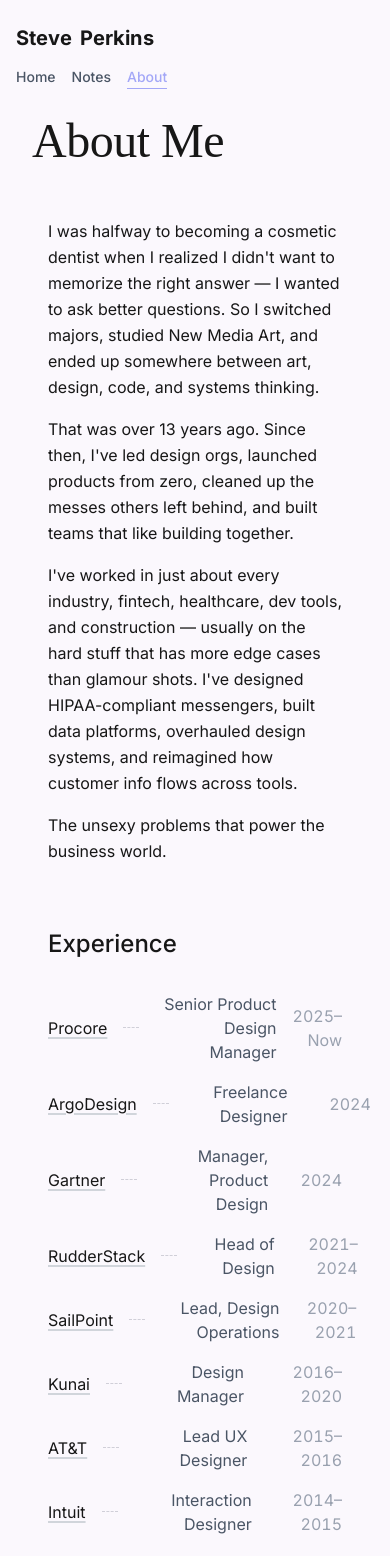
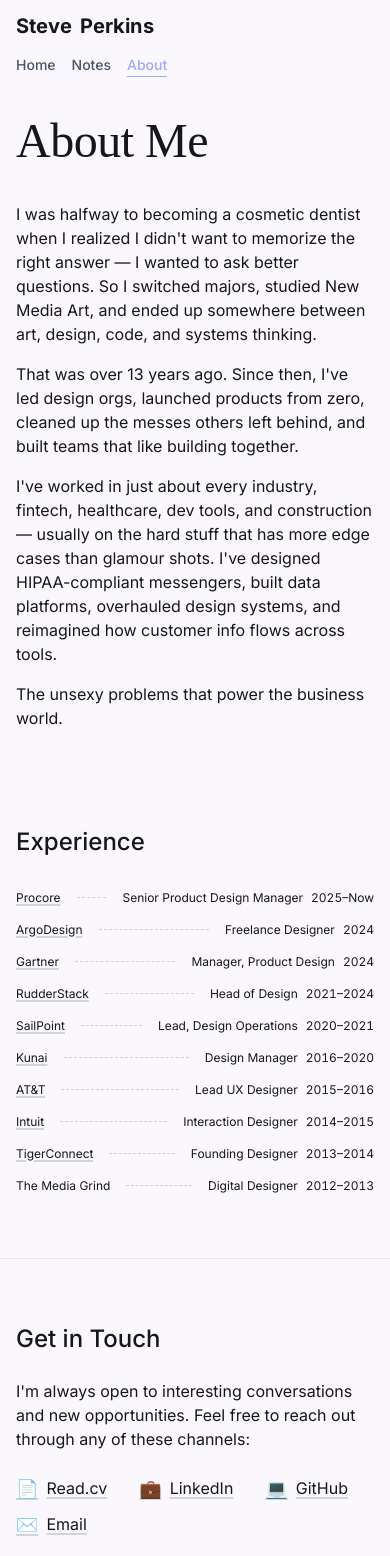
Before and after one commit to stvnprkns/steve-perkins-site, a Next.js app: page /about in a window 390 px wide. Shown: the top 1556 px of the page. Built offline with nearby package versions, Linux system fonts and the light colour scheme; a web font is replaced by a local one.

Commit message:
Update layout and styling across site
- Refactor About page container width and animations
- Fix mobile navigation styling and padding
- Update case study list to match full width of intro
- Replace Twitter with Read.cv in contact section
- Improve responsive design and spacing

```diff
--- /dev/null
+++ b/src/app/about/metadata.ts
@@ -0,0 +1,6 @@
+import { Metadata } from 'next';
+
+export const metadata: Metadata = {
+  title: 'About Steve Perkins',
+  description: 'Product Design Leader with a passion for creating intuitive, user-centered digital experiences.',
+};
--- a/src/app/about/page.tsx
+++ b/src/app/about/page.tsx
@@ -1,11 +1,10 @@
-import { Metadata } from 'next';
-import { AnimatedAboutSections } from '@/components/about/AnimatedAboutSections';
-import PageHero from '@/components/PageHero';
+"use client";
 
-export const metadata: Metadata = {
-  title: 'About Steve Perkins',
-  description: 'Product Design Leader with a passion for creating intuitive, user-centered digital experiences.',
-};
+import { motion } from "framer-motion";
+import dynamic from "next/dynamic";
+import Link from "next/link";
+
+const PageHero = dynamic(() => import("@/components/PageHero"), { ssr: false });
 
 const introContent = [
   "I was halfway to becoming a cosmetic dentist when I realized I didn't want to memorize the right answer — I wanted to ask better questions. So I switched majors, studied New Media Art, and ended up somewhere between art, design, code, and systems thinking.",
@@ -79,19 +78,167 @@
   }
 ];
 
+const socialLinks = [
+  {
+    name: 'Read.cv',
+    url: 'https://read.cv/steveperk',
+    icon: '📄'
+  },
+  {
+    name: 'LinkedIn',
+    url: 'https://linkedin.com/in/stvnprkns',
+    icon: '💼'
+  },
+  {
+    name: 'GitHub',
+    url: 'https://github.com/stvnprkns',
+    icon: '💻'
+  },
+  {
+    name: 'Email',
+    url: 'mailto:hello@steveperkins.com',
+    icon: '✉️'
+  }
+];
+
+const Section = ({ children, className = '' }: { children: React.ReactNode, className?: string }) => (
+  <section className={`py-16 ${className}`}>
+    <div className="mx-auto w-full max-w-[640px] px-4 sm:px-8">
+      {children}
+    </div>
+  </section>
+);
+
 export default function AboutPage() {
   return (
-    <div className="mx-auto max-w-3xl px-4 sm:px-6">
+    <div className="w-full">
       <PageHero
-        title="About Me"
-        variant="narrow"
-        padding="default"
-      >
-        <AnimatedAboutSections
-          introContent={introContent}
-          experienceItems={experienceItems}
-        />
-      </PageHero>
+        title={
+          <motion.div
+            initial={{ opacity: 0, y: 20 }}
+            animate={{ opacity: 1, y: 0 }}
+            transition={{ duration: 0.5, ease: [0.25, 0.1, 0.25, 1] }}
+            className="inline-block"
+          >
+            About Me
+          </motion.div>
+        }
+        subtitle={
+          <div className="prose prose-lg text-muted-foreground mt-8">
+            {introContent.map((paragraph, index) => (
+              <motion.p
+                key={index}
+                initial={{ opacity: 0, y: 20 }}
+                animate={{ opacity: 1, y: 0 }}
+                transition={{ duration: 0.5, delay: 0.1 * index }}
+                className={index > 0 ? 'mt-4' : ''}
+              >
+                {paragraph}
+              </motion.p>
+            ))}
+          </div>
+        }
+      />
+
+      <Section>
+        <motion.h2
+          className="text-2xl font-medium mb-8"
+          initial={{ opacity: 0, y: 20 }}
+          whileInView={{ opacity: 1, y: 0 }}
+          viewport={{ once: true, margin: "-100px" }}
+          transition={{ duration: 0.5 }}
+        >
+          Experience
+        </motion.h2>
+        <motion.ul
+          className="space-y-4 m-0 p-0 list-none"
+          initial="hidden"
+          animate="show"
+          variants={{
+            hidden: { opacity: 0 },
+            show: {
+              opacity: 1,
+              transition: {
+                staggerChildren: 0.05
+              }
+            }
+          }}
+        >
+          {experienceItems.map((item, index) => (
+            <motion.li
+              key={index}
+              className="flex flex-wrap items-center gap-x-2 gap-y-1 pl-0 text-xs sm:text-sm"
+              variants={{
+                hidden: { opacity: 0, y: 10 },
+                show: {
+                  opacity: 1,
+                  y: 0,
+                  transition: { duration: 0.3 }
+                }
+              }}
+            >
+              <div className="truncate min-w-0 max-w-full">
+                {item.companyUrl ? (
+                  <a
+                    href={item.companyUrl}
+                    target="_blank"
+                    rel="noopener noreferrer"
+                    className="hover:underline"
+                  >
+                    {item.company}
+                  </a>
+                ) : item.company}
+              </div>
+              <span className="flex-grow border-t border-gray-500/30 border-dashed min-w-4 mx-2 align-middle" />
+              <div className="flex flex-wrap items-center justify-end min-w-0 max-w-full text-right">
+                <div className="font-normal text-muted-foreground truncate min-w-0 max-w-full">
+                  {item.role}
+                </div>
+                <div className="ml-2 w-auto text-right tabular-nums text-muted-foreground/70 whitespace-nowrap">
+                  {item.years}
+                </div>
+              </div>
+            </motion.li>
+          ))}
+        </motion.ul>
+      </Section>
+
+      <Section className="border-t border-gray-200 dark:border-gray-800">
+        <motion.div
+          initial={{ opacity: 0, y: 20 }}
+          whileInView={{ opacity: 1, y: 0 }}
+          viewport={{ once: true, margin: "-100px" }}
+          transition={{ duration: 0.5 }}
+        >
+          <h2 className="text-2xl font-medium mb-6">Get in Touch</h2>
+          <p className="text-muted-foreground mb-6">
+            I'm always open to interesting conversations and new opportunities.
+            Feel free to reach out through any of these channels:
+          </p>
+          <div className="flex flex-wrap gap-x-8 gap-y-2 text-base">
+            {socialLinks.map((link, index) => (
+              <motion.div
+                key={link.name}
+                initial={{ opacity: 0, y: 10 }}
+                animate={{ opacity: 1, y: 0 }}
+                transition={{ delay: 0.1 * index, duration: 0.3 }}
+              >
+                <a
+                  href={link.url}
+                  target="_blank"
+                  rel="noopener noreferrer"
+                  className="group inline-flex items-center gap-2 hover:text-foreground transition-colors"
+                >
+                  <span className="text-lg">{link.icon}</span>
+                  <span className="border-b border-transparent group-hover:border-foreground transition-colors">
+                    {link.name}
+                  </span>
+                </a>
+              </motion.div>
+            ))}
+          </div>
+        </motion.div>
+      </Section>
     </div>
   );
 }
--- a/src/app/page.tsx
+++ b/src/app/page.tsx
@@ -21,17 +21,19 @@
   };
 
   return (
-    <div className="mx-auto max-w-3xl px-4 sm:px-6">
+    <div className="w-full">
       <PageHero
         title={<AnimatedHeroTitle />}
         subtitle={<AnimatedHeroContent onComplete={handleHeroVisible} />}
+        variant="narrow"
+        padding="xl"
       >
         {/* Hero content is passed as children */}
       </PageHero>
 
       {/* Case Studies Section - Only render after hero is visible */}
       {isHeroVisible && (
-        <Section variant="narrow" className="py-16" noDivider>
+        <Section variant="narrow" className="pt-0 pb-16" noDivider>
           <AnimatedCaseStudies projects={featuredProjects} />
         </Section>
       )}
--- a/src/components/Nav.tsx
+++ b/src/components/Nav.tsx
@@ -67,15 +67,17 @@
   }, [scrollY]);
 
   return (
-    <nav className="w-full fixed top-4 left-0 right-0 z-50">
+    <nav className="w-full fixed top-0 sm:top-4 left-0 right-0 z-50">
       <div className="relative max-w-[640px] mx-auto w-full px-4">
         <div className={`absolute inset-0 -mx-4 ${
-          isScrolled ? 'bg-background/95 dark:bg-background/95 backdrop-blur-md border border-border/20' : ''
+          isScrolled ? 'bg-background/95 dark:bg-background/95 backdrop-blur-md' : ''
+        } ${
+          isScrolled ? 'sm:border border-border/20' : ''
         } transition-all duration-200 rounded-full`} style={{
           left: 'calc(50% - 320px - 16px)',
           right: 'calc(50% - 320px - 16px)'
         }} />
-        <div className="relative flex flex-col sm:flex-row sm:justify-between sm:items-center gap-3 py-2 sm:py-3">
+        <div className="relative flex flex-col sm:flex-row sm:justify-between sm:items-center gap-3 pt-3 pb-2 sm:py-3">
         <Link
           href="/"
           className="relative group/name"
--- a/src/components/PageHero.tsx
+++ b/src/components/PageHero.tsx
@@ -28,9 +28,9 @@
   heroImage,
 }: PageHeroProps) {
   const paddingClasses = {
-    default: 'pt-0 pb-8', // Match nav padding-bottom (py-8)
-    lg: 'pt-0 pb-12',
-    xl: 'pt-0 pb-16',
+    default: 'pb-8', // Only bottom padding
+    lg: 'pb-12',
+    xl: 'pb-16',
   };
 
   const backgroundClasses = {
@@ -46,29 +46,21 @@
       noDivider
     >
       <div className="w-full">
-        <div className="w-full">
-          <h1 className="text-5xl md:text-6xl font-bold tracking-tight mb-6">
+        <h1 className="text-5xl md:text-6xl font-bold tracking-tight">
           {title}
         </h1>
         {subtitle && (
-            <div className="text-muted-foreground mt-8">
-              {typeof subtitle === 'string' ? (
-                <div className="prose prose-lg">
-                  {subtitle.split('\n').map((paragraph, index) => (
+          <div className="prose prose-lg text-muted-foreground mt-8">
+            {typeof subtitle === 'string'
+              ? subtitle.split('\n').map((paragraph, index) => (
                   <p key={index} className={index > 0 ? 'mt-4' : ''}>
                     {paragraph}
                   </p>
-                  ))}
-                </div>
-              ) : (
-                <div className="space-y-4">
-                  {subtitle}
-                </div>
-              )}
+                ))
+              : subtitle}
           </div>
         )}
         {children}
-        </div>
         {heroImage && (
           <div className={`mt-12 w-full max-w-4xl mx-auto rounded-lg overflow-hidden ${heroImage.className || ''}`}>
             <Image
--- a/src/components/about/AnimatedAboutSections.tsx
+++ b/src/components/about/AnimatedAboutSections.tsx
@@ -51,8 +51,8 @@
         <div className="h-6" />
 
         {/* Intro Content */}
-        <div className="w-full max-w-[1200px] mx-auto px-4 sm:px-6 md:px-0">
-          <div className="max-w-[640px] mx-auto prose text-base leading-relaxed space-y-6">
+        <div className="w-full max-w-[640px] mx-auto">
+          <div className="prose text-base leading-relaxed space-y-6">
             {introContent.map((paragraph, index) => (
               <p key={index} className="m-0 mb-4 last:mb-0">{paragraph}</p>
             ))}
@@ -68,9 +68,10 @@
                 {experienceItems.map((item, index) => (
                   <li
                     key={`${item.company}-${index}`}
-                    className="flex flex-1 items-center space-x-4 pl-0"
+                    className="flex flex-wrap items-center gap-x-2 gap-y-1 pl-0 text-xs sm:text-sm"
+                    style={{ minWidth: 0 }}
                   >
-                    <div>
+                    <div className="truncate min-w-0 max-w-full">
                       {item.companyUrl ? (
                         <UnderlineLink href={item.companyUrl}>
                           {item.company}
@@ -79,15 +80,13 @@
                         item.company
                       )}
                     </div>
-                    <span className="w-full border-t border-gray-500/30 border-dashed min-w-4" style={{ flexShrink: 999999 }} />
-                    <div className="text-right">
-                      <div className="flex items-center">
-                        <div className="font-normal text-gray-600 dark:text-gray-300">
-                          {item.role}
-                        </div>
-                        <div className="ml-4 w-[6em] text-right tabular-nums text-gray-400 dark:text-gray-500">
-                          {item.years}
-                        </div>
+                    <span className="flex-grow border-t border-gray-500/30 border-dashed min-w-4 mx-2 align-middle" style={{ flexBasis: 0, flexShrink: 999999 }} />
+                    <div className="flex flex-wrap items-center justify-end min-w-0 max-w-full text-right">
+                      <div className="font-normal text-gray-600 dark:text-gray-300 truncate min-w-0 max-w-full">
+                        {item.role}
+                      </div>
+                      <div className="ml-2 w-auto text-right tabular-nums text-gray-400 dark:text-gray-500 whitespace-nowrap">
+                        {item.years}
                       </div>
                     </div>
                   </li>
--- a/src/components/layout/Section.tsx
+++ b/src/components/layout/Section.tsx
@@ -30,7 +30,7 @@
   return (
     <div className="w-full">
       <Component
-        className={`py-0 w-full min-h-0 ${className}`}
+        className={`w-full min-h-0 ${className}`}
         id={id}
         style={{
           scrollMarginTop: '96px', // 6rem for sticky header offset
```
Also changed, not shown: src/components/home/AnimatedCaseStudies.tsx (+4 -4 lines). Lines whose indentation alone changed are shown as unchanged.
